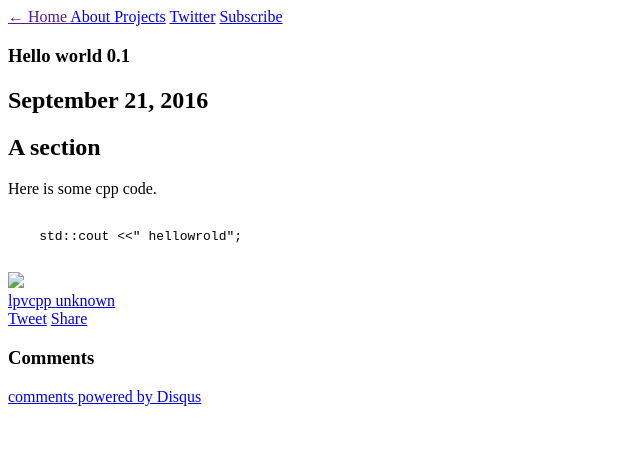
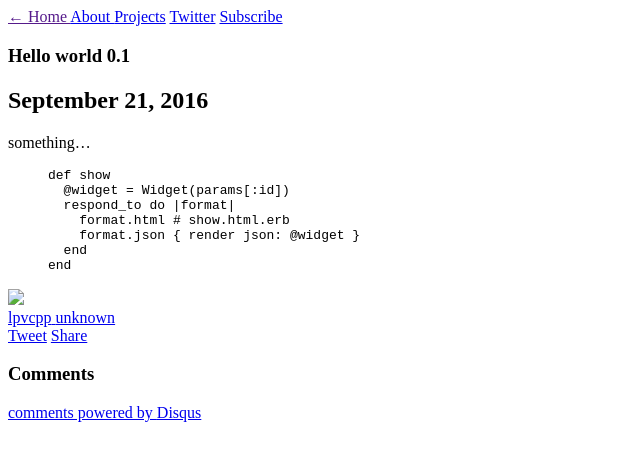
Before and after one commit to lpvcpp/lpvcpp.github.io, a Jekyll site: the page built from _posts/2016-09-21-hello-world-0.1.md, in a window 1280 px wide. Shown: the top 461 px of the page, without its empty margins (0-640 px from the left). Built offline with Jekyll 4.4.1, drawn with Linux system fonts in a browser that asks for light colours; nearby versions of some CDN libraries; comment, search, counter and statistics services are not loaded.

Commit message:
update post

```diff
--- a/_posts/2016-09-21-hello-world-0.1.md
+++ b/_posts/2016-09-21-hello-world-0.1.md
@@ -4,14 +4,15 @@
 description: ""
 ---
 
+something...
 
 
-## A section
-
-Here is some cpp code.
-
-<pre>
-  <code class="cpp">
-    std::cout <<" hellowrold";
-  </code>
-</pre>
+{% highlight ruby %}
+def show
+  @widget = Widget(params[:id])
+  respond_to do |format|
+    format.html # show.html.erb
+    format.json { render json: @widget }
+  end
+end
+{% endhighlight %}
```
